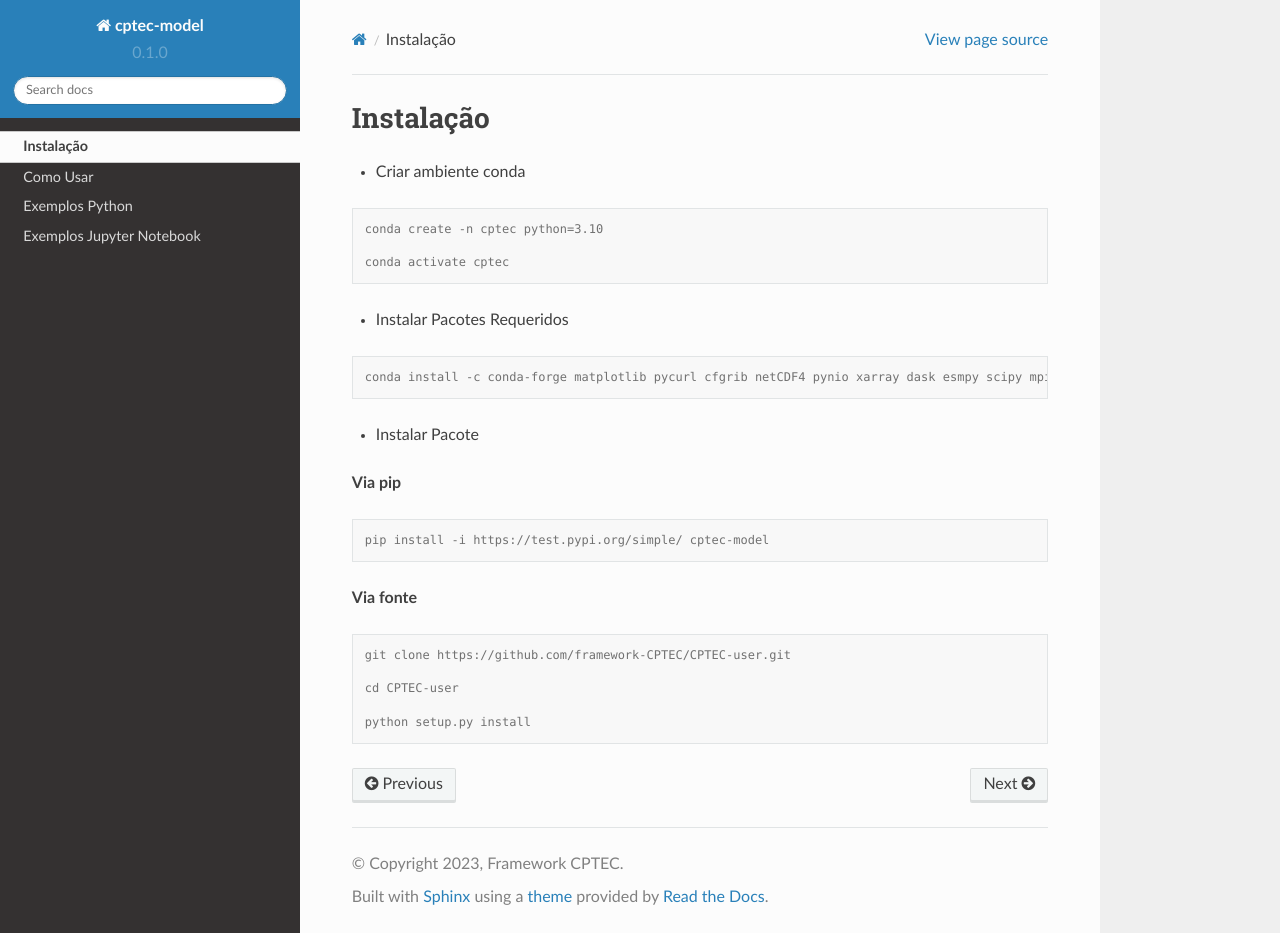
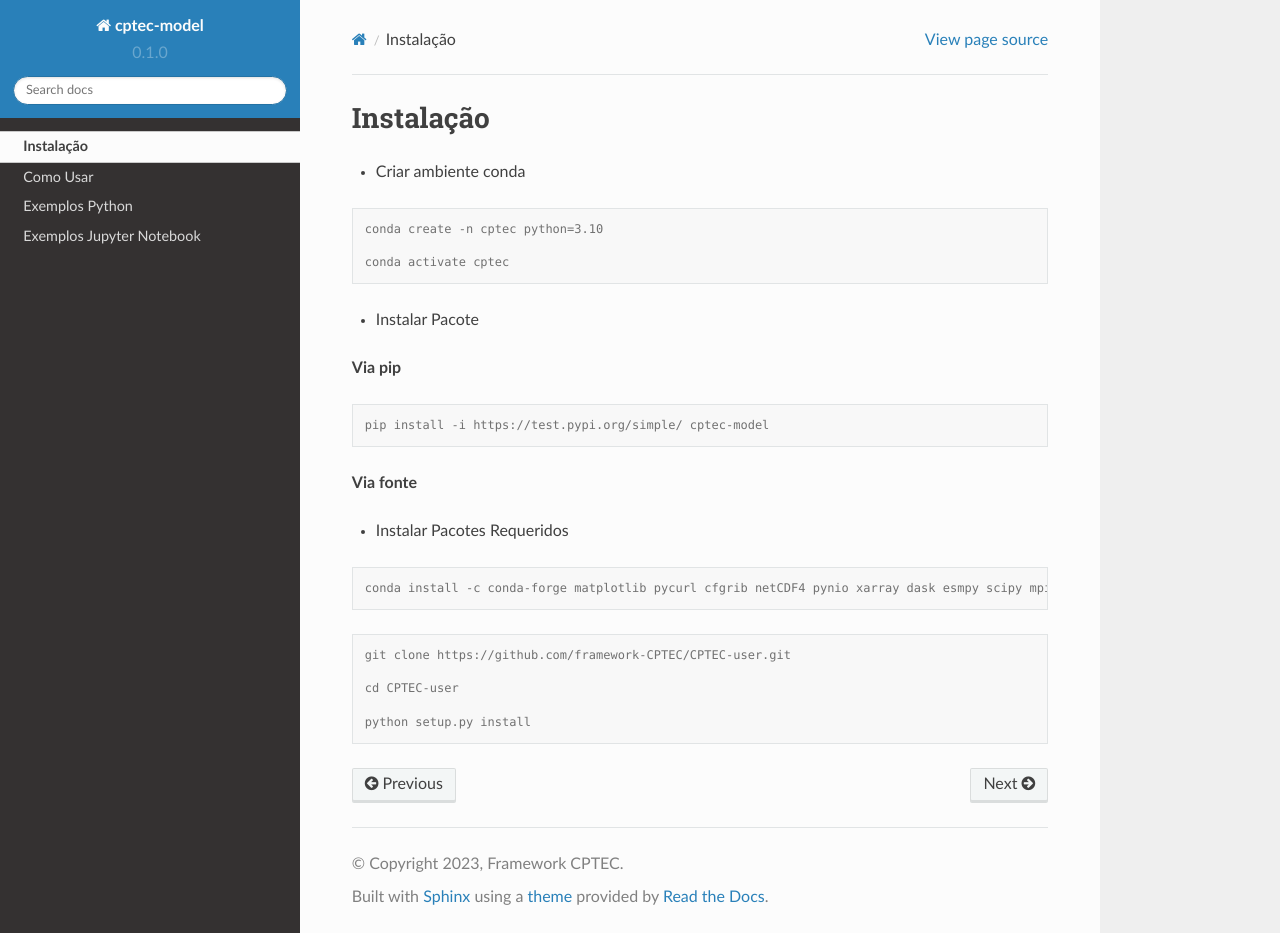
Before and after one commit to framework-CPTEC/tutorial, a Sphinx documentation site: the page built from docs/source/install.rst, in a window 1280 px wide and 933 px high. Built offline with Sphinx 7.4.7 and the Read the Docs theme 2.0.0, drawn with Linux system fonts in a browser that asks for light colours; pages that are not in the unit, such as notebooks, are missing from menus; part of the change alters nothing that is shown.

Commit message:
Update install.rst

```diff
--- a/docs/source/install.rst
+++ b/docs/source/install.rst
@@ -9,12 +9,6 @@ Instalação
 
   conda activate cptec
 
-- Instalar Pacotes Requeridos
-
-.. code-block:: console
-
-  conda install -c conda-forge matplotlib pycurl cfgrib netCDF4 pynio xarray dask esmpy scipy mpi4py xesmf ipykernel
-
 - Instalar Pacote
 
 **Via pip**
@@ -25,6 +19,12 @@ Instalação
 
 **Via fonte**
 
+- Instalar Pacotes Requeridos
+
+.. code-block:: console
+
+  conda install -c conda-forge matplotlib pycurl cfgrib netCDF4 pynio xarray dask esmpy scipy mpi4py xesmf ipykernel
+
 .. code-block:: console
 
   git clone https://github.com/framework-CPTEC/CPTEC-user.git
```
